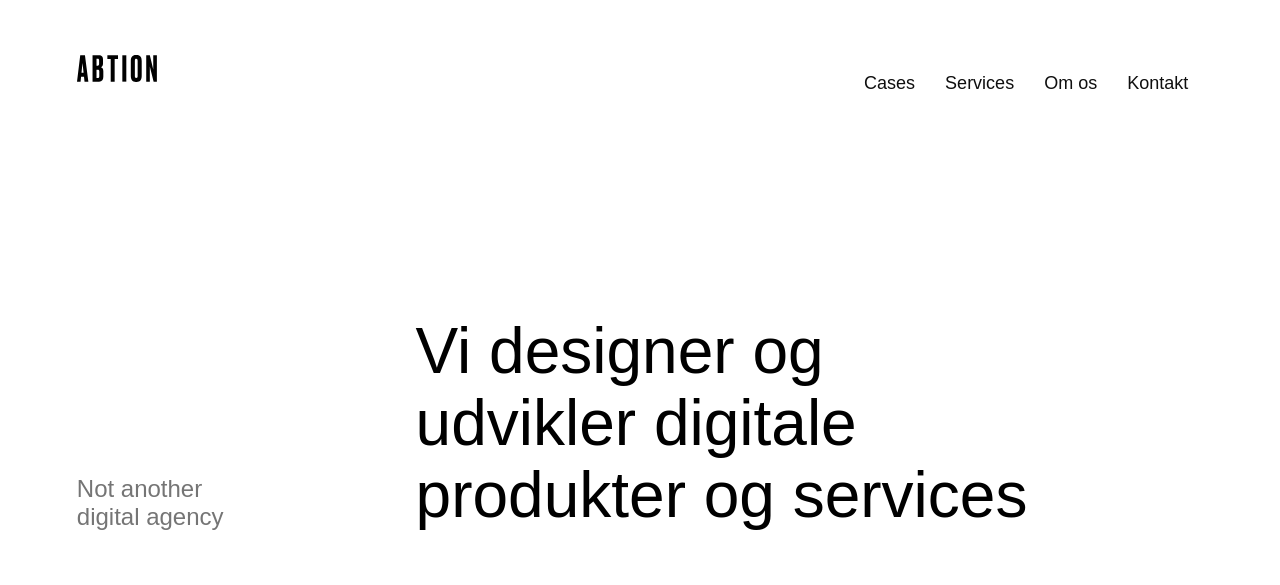
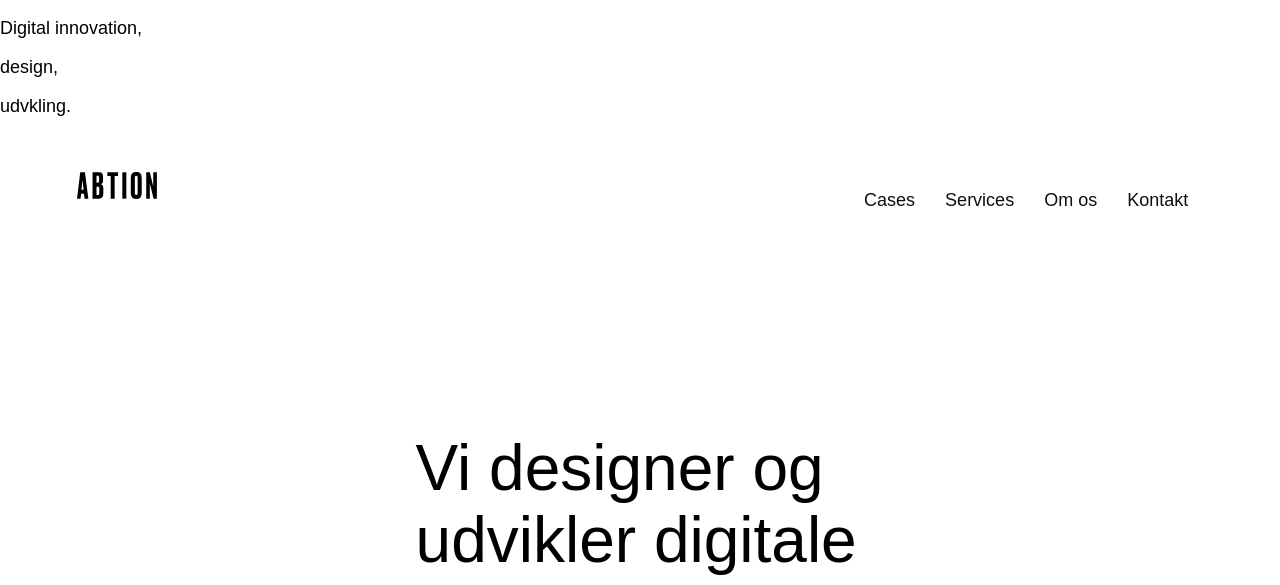
Before and after one commit to claralacour/abtion, a plain HTML site: page index.html in a window 1280 px wide. Shown: the top 585 px of the page. Drawn offline with nearby package versions, Linux system fonts and the light colour scheme; a web font is replaced by a local one.

Commit message:
preloader html

```diff
--- a/index.html
+++ b/index.html
@@ -18,6 +18,16 @@
     <script src="script.js" defer></script>
   </head>
   <body>
+    <!--Preloader section-->
+    <div class="preloader">
+        <div class="preloader-bg">
+            <div class="preloader-text-container">
+            <p class="preloader-text">Digital innovation,</p>
+            <p class="preloader-text">design,</p>
+            <p class="preloader-text">udvkling.</p>
+            </div>
+        </div>
+    </div>
     <!--Header section-->
     <header>
       <a href="#"><img class="logo" src="img/logo.svg" alt="abtion" /></a>
```
